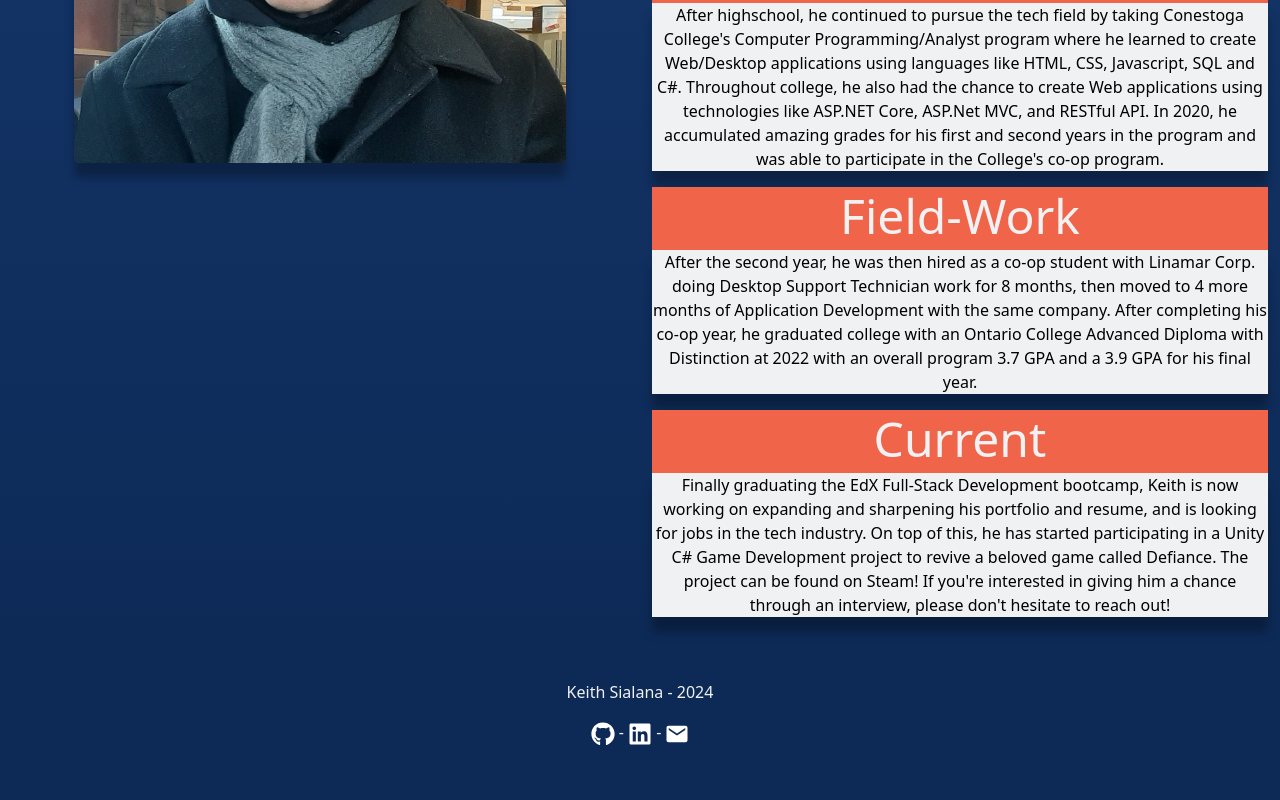
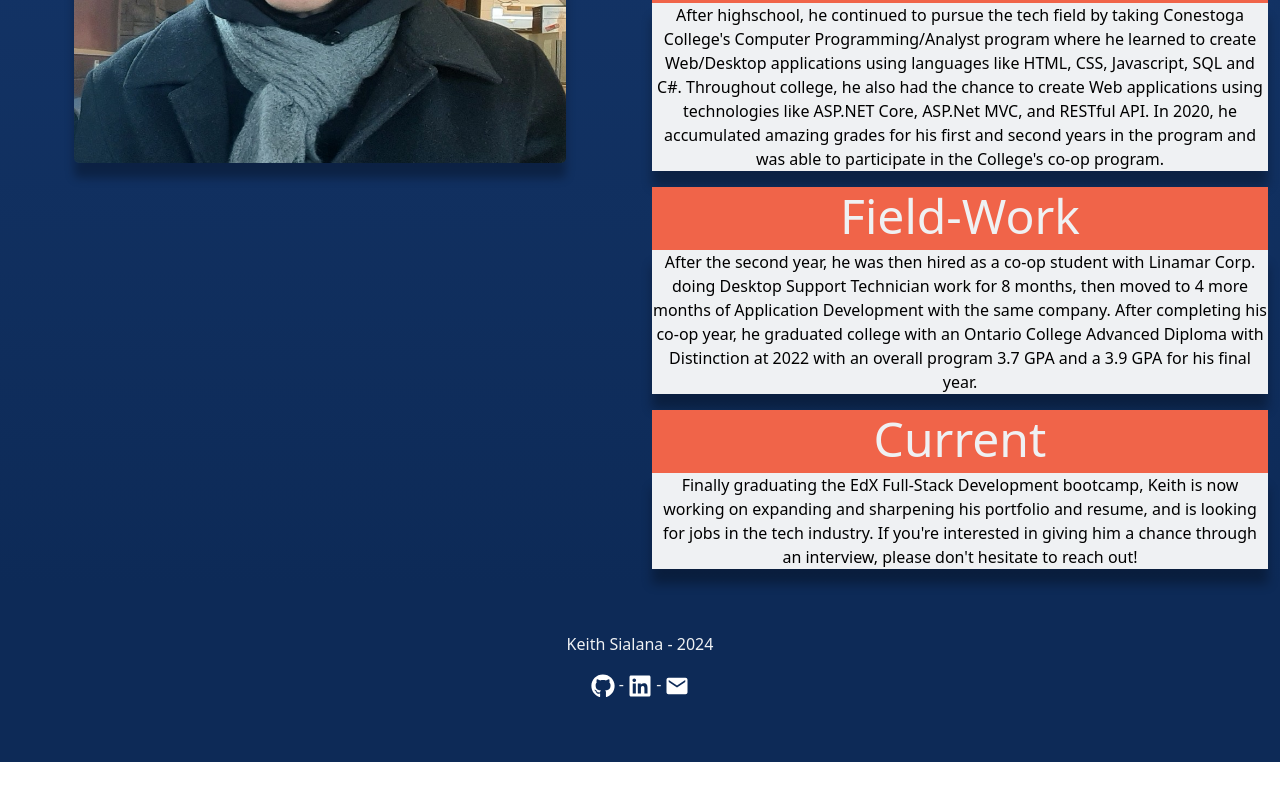
Before and after one commit to keithrsialana/Portfolio-Website, a React (Vite) app: page / in a window 1280 px wide. Shown: the part 999-1799 px from the top of the page. After the commit the page ends 1761 px from the top, so only its background shows below. Built offline with nearby package versions, Linux system fonts and the light colour scheme.

Commit message:
updated projects

```diff
--- a/src/data/projects.jsx
+++ b/src/data/projects.jsx
@@ -8,6 +8,14 @@ export const projects = [
             "JIMKConnect4.png",
         gitHubUrl: "https://github.com/keithrsialana/jimk-connect4",
         deployedUrl: "https://jimk-connect4.onrender.com/",
+    },
+    {
+        title: "GPBC-website",
+        tech:"React.js",
+        description: "In this project, I create a website for a basketball club in my city. This project will include React.js and Javascript for the front-end. The back-end will be private for the club's use.",
+        imgUrl: "",
+        gitHubUrl: "https://github.com/keithrsialana/GPBC-website",
+        deployedUrl: "",
     },
     {
         title: "HMRDiscordBot",
--- a/src/pages/home.jsx
+++ b/src/pages/home.jsx
@@ -26,7 +26,7 @@ function Home() {
 		{
 			title: "Current",
 			content:
-				"Finally graduating the EdX Full-Stack Development bootcamp, Keith is now working on expanding and sharpening his portfolio and resume, and is looking for jobs in the tech industry. On top of this, he has started participating in a Unity C# Game Development project to revive a beloved game called Defiance. The project can be found on Steam! If you're interested in giving him a chance through an interview, please don't hesitate to reach out!",
+				"Finally graduating the EdX Full-Stack Development bootcamp, Keith is now working on expanding and sharpening his portfolio and resume, and is looking for jobs in the tech industry. If you're interested in giving him a chance through an interview, please don't hesitate to reach out!",
 		},
 	];
 	return (
```
